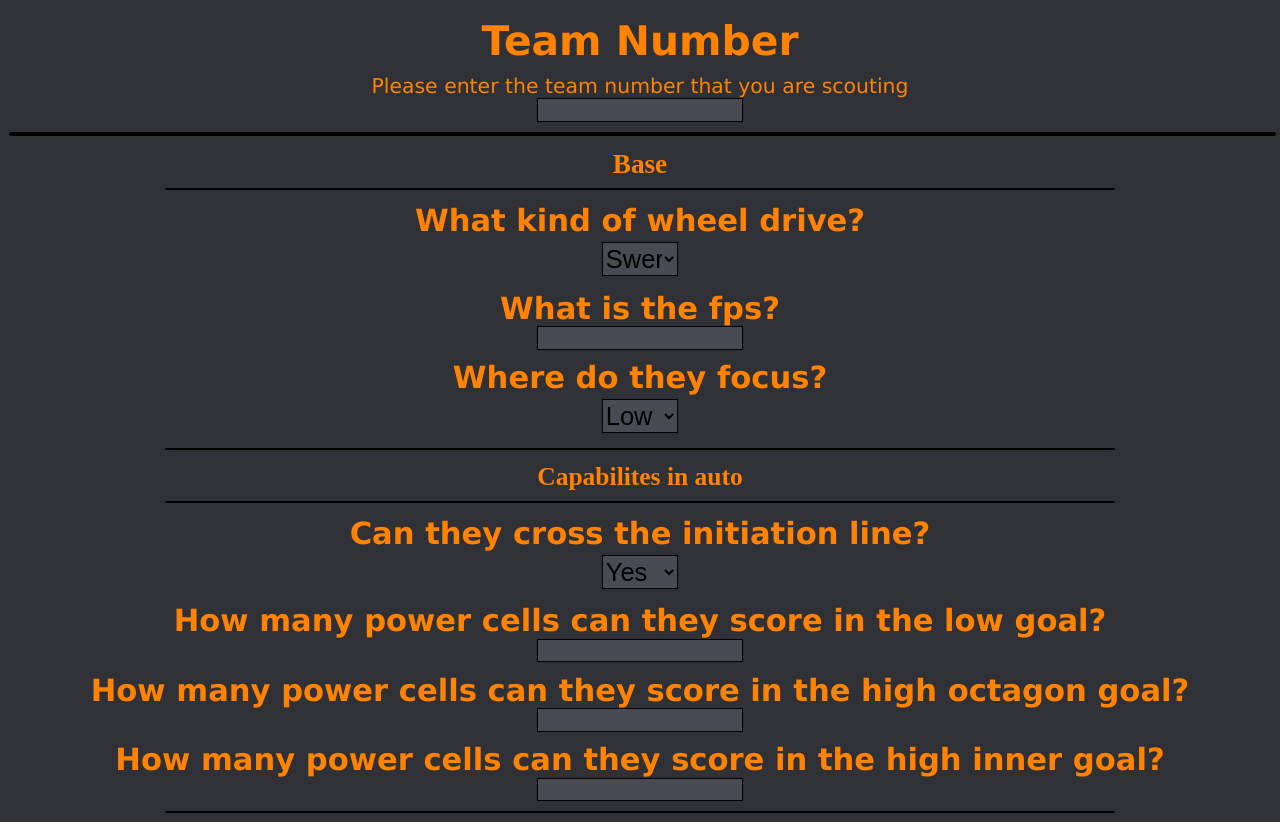
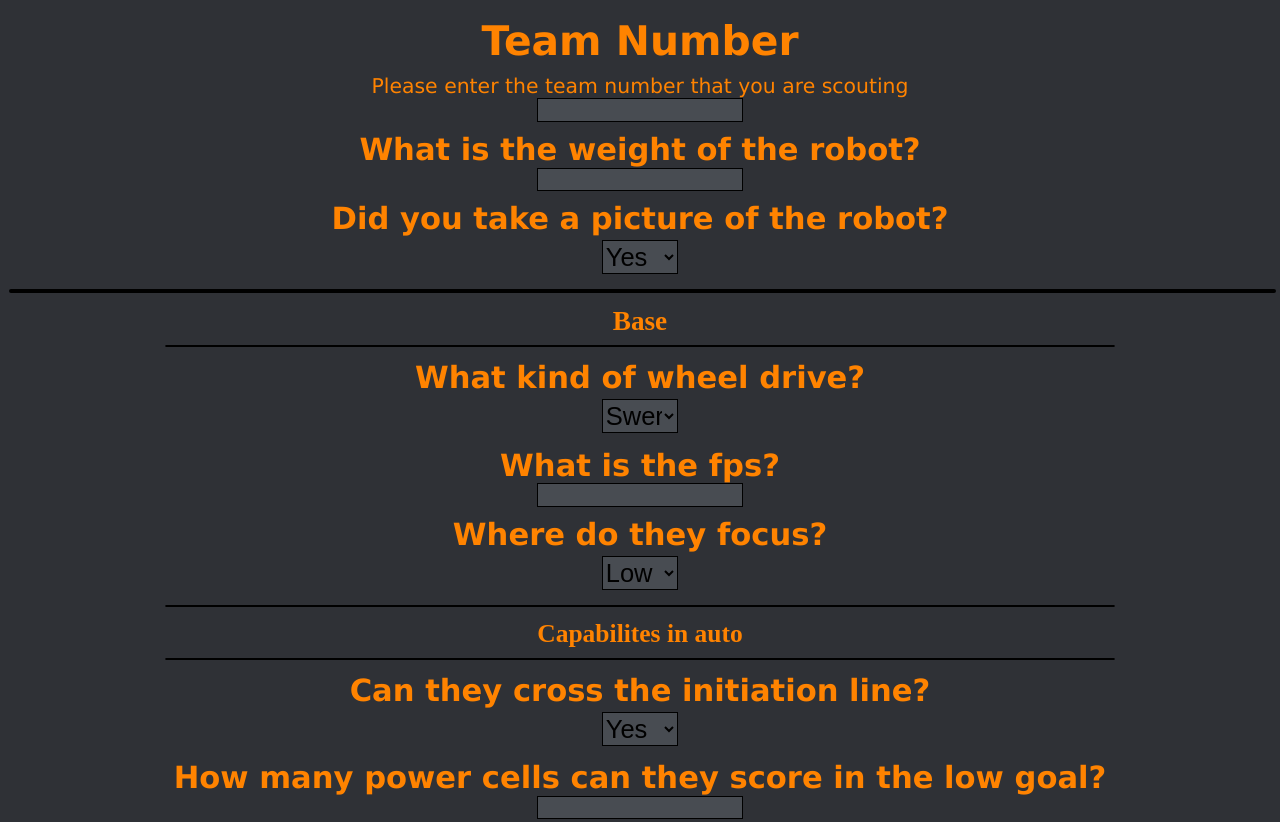
Before and after one commit to enilsson18/scoutingservice, a website: page pitscout.html in a window 1280 px wide. Shown: the top 822 px of the page. Drawn offline with Linux system fonts and the light colour scheme; no server answers; files whose address does not match are found by name.

Commit message:
Blyat A mouse

```diff
--- a/pitscout.html
+++ b/pitscout.html
@@ -12,6 +12,17 @@
         <h1>Team Number</h1>
         <p>Please enter the team number that you are scouting</p>
         <input type="text" value=""/>
+    </li>
+    <li>
+        <h2>What is the weight of the robot?</h2>
+        <input type="text" value=""/>
+    </li>
+    <li>
+        <h2>Did you take a picture of the robot?</h2>
+        <select class="boolean">
+            <option value="yes">Yes</option>
+            <option value="no">No</option>
+        </select>
     </li>
     <hr class="major">
     <h1>Base</h1>
```
